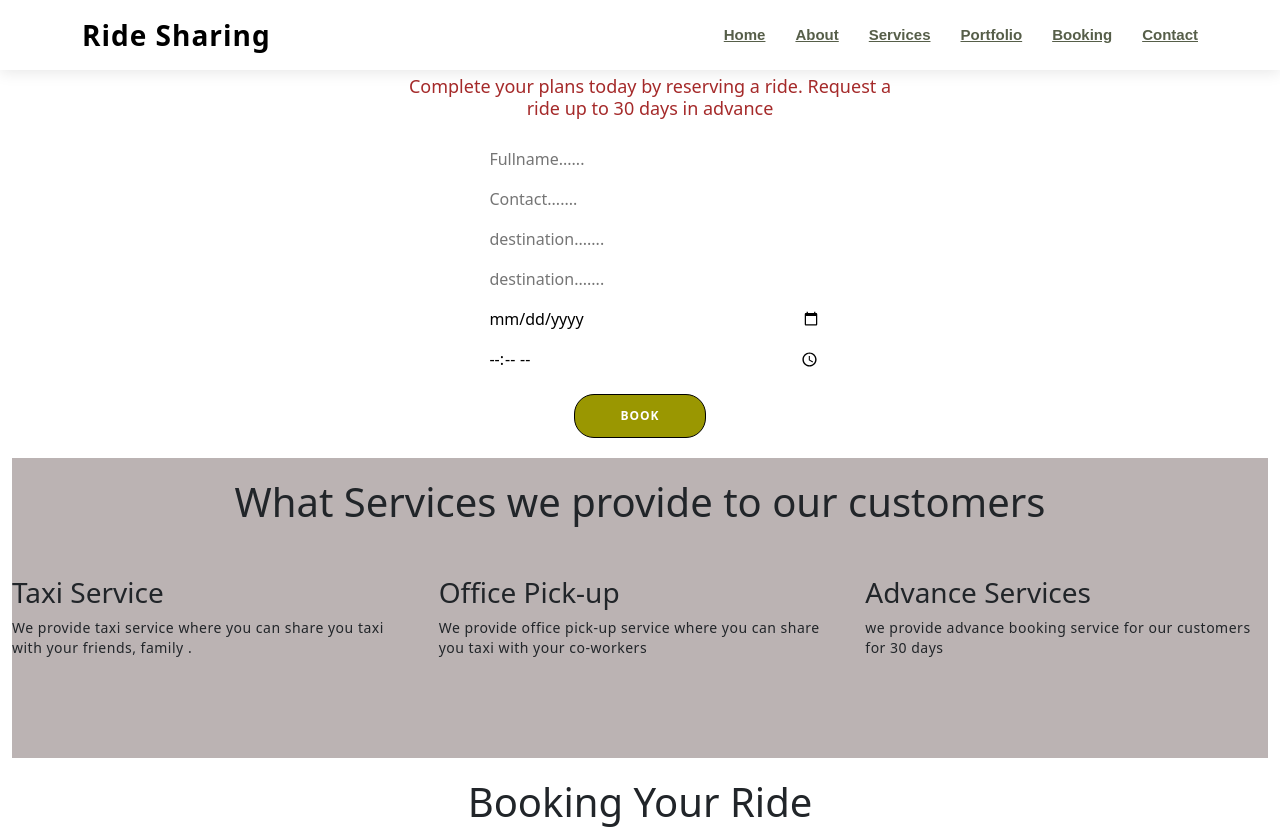
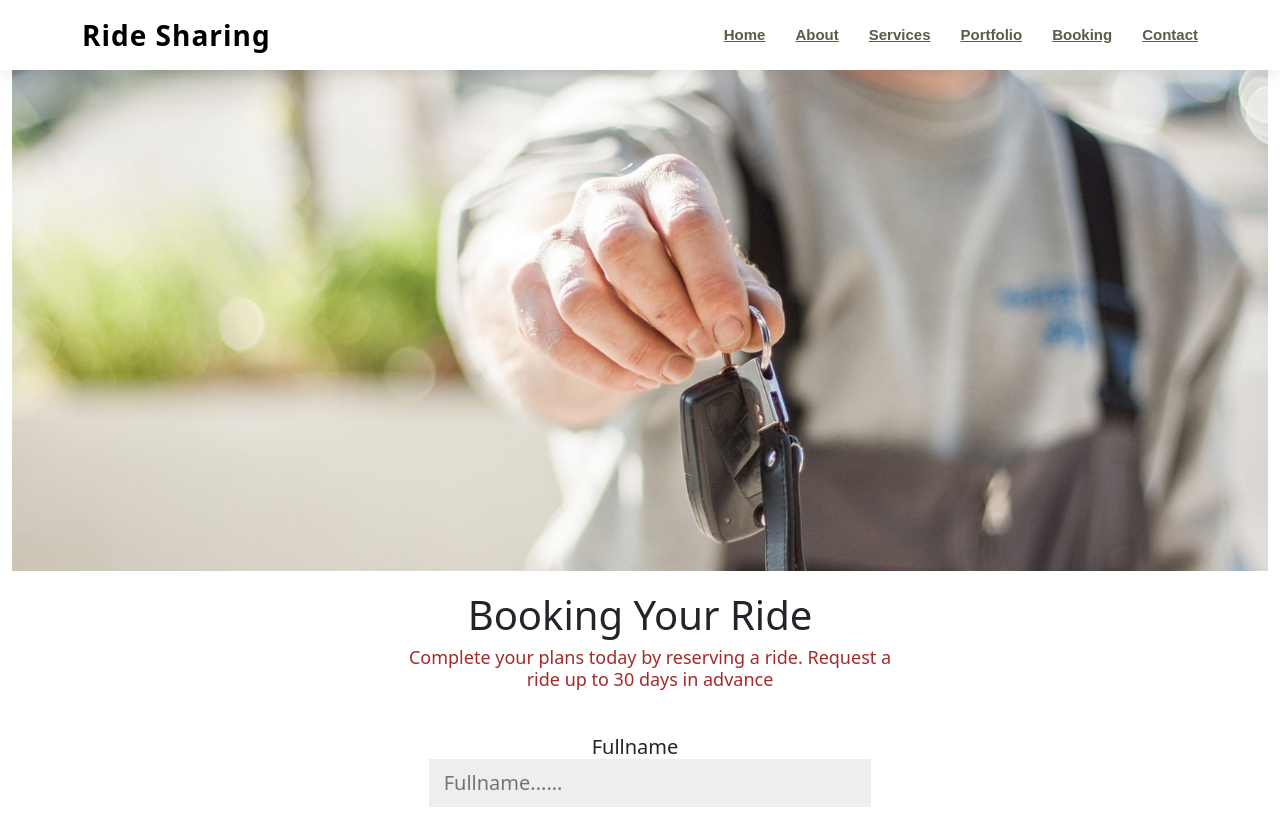
Before and after one commit to illumi-ni/RideSharing-Web, a React (Create React App) app: page /booking in a window 1280 px wide. Shown: the top 829 px of the page. Built offline with nearby package versions, Linux system fonts and the light colour scheme.

Commit message:
changes in about page

```diff
--- a/src/App.js
+++ b/src/App.js
@@ -60,25 +60,18 @@ function App() {
           </Route>
 
           <Route path ="/About">
-
           <Header/>
-
           <About/>
           <Footer/>
           </Route>
 
-          <Route path ="/home">
+          <Route path ="/">
           <Header/>
           <Home/>
           <Footer/>
-
           </Route>
 
-
-
-
           <Route path ="/test">
-
           <Test/>
           </Route>
 
--- a/src/Home.css
+++ b/src/Home.css
@@ -171,40 +171,40 @@
 /*--------------------------------------------------------------
 # About
 --------------------------------------------------------------*/
-.about{
+.about1{
   margin: 50px;
 }
-.about .content h1 {
+.about1 .content h1 {
   font-weight: 500;
-  font-size: 48px;
+  font-size: 40px;
   line-height: 60px;
   margin-bottom: 20px;
   margin-left: 60px;
   text-transform: uppercase;
 }
 
-.about .content h3 {
+.about1 .content h3 {
   font-weight: 500;
   line-height: 32px;
   font-size: 24px;
 }
-.about .content h4 {
+.about1 .content h4 {
   font-weight: 300;
   line-height: 32px;
   font-size: 20px;
   margin-left: 30px;
 }
-.about .content ul {
+.about1 .content ul {
   list-style: none;
   padding: 0;
 }
 
-.about .content ul li {
+.about1 .content ul li {
   padding: 10px 0 0 28px;
   position: relative;
 }
 
-.about .content ul i {
+.about1 .content ul i {
   left: 0;
   top: 7px;
   position: absolute;
@@ -212,7 +212,7 @@
   color: #d9232d;
 }
 
-.about .content p:last-child {
+.about1 .content p:last-child {
   margin-bottom: 0;
 }
 .videoCard{
--- a/src/Home.js
+++ b/src/Home.js
@@ -81,7 +81,7 @@ function Home(props) {
             </section>
 
     <main id="main">
-            <section id="about" class="about">
+            <section id="about1" class="about1">
             <div class="container">
 
                 <div class="row content">
--- a/src/booking.js
+++ b/src/booking.js
@@ -53,65 +53,12 @@ SendItems=(e)=>{
             // <div style={{ backgroundImage: `url(${car})`, backgroundRepeat: 'no-repeat' }}>
             <div className="container-fluid">
                 <div className ="jumbotron text-center">
-                    {/* <div style={{ backgroundImage: `url(${car})`, backgroundRepeat: 'no-repeat' }}></div>
-                            {/* <h1>My First Bootstrap Page</h1>
-                            <p>Resize this responsive page to see the effect!</p> */}
-                            <div className="Booking">
-                <div className="row">
-                    <div className="  col-sm-3"></div>
-                    <div className="Booking_container  col-sm-6">
-                    <form>
-                        <h1>Booking Your Ride</h1>
-                        <h4>Complete your plans today by reserving a ride. Request a ride up to 30 days in advance</h4>
 
-
-                                <input type="text" placeholder="Fullname...... " name="fullname"  value={this.state.fullname} onChange={this.ChangeItems}required />
-
-
-                                <input type="text" placeholder="Contact......." name="phone"   value={this.state.phone} onChange={this.ChangeItems}required />
-
-                                <input type="text" placeholder="destination......." name="from"  value={this.state.from} onChange={this.ChangeItems} required />
-
-                                <input type="text" placeholder="destination......." name="to"   value={this.state.to} onChange={this.ChangeItems}required />
-
-                                <input type="date" placeholder="Date......." name="dob"   value={this.state.dob} onChange={this.ChangeItems}required />
-
-                                <input type="time" placeholder="Time......." name="time"  value={this.state.time} onChange={this.ChangeItems} required />
-
-
-                            <button type="submit" className='Book_btn' onClick={this.SendItems}>Book</button>
-
-
-
-                        </form>
-                    </div>
-
-                    </div>
+                <img src='./hire.jpg' alt='car' className='img-fluid' style={{width:"100%"}}/>
 
                 </div>
 
-                    {/* {<img src='./hire.jpg' alt='car' className='img-fluid' style={{width:"100%"}}/> } */}
 
-                </div>
-
-                <div className=" jumbotron booking">
-                    <div className="row">
-                        <h1>What Services we provide to our customers</h1>
-                        <div className=" col-sm-4">
-                            <h3 >Taxi Service </h3>
-                            <p >We provide taxi service where you can share you taxi with your friends, family .</p>
-                        </div>
-                        <div className=" col-sm-4">
-
-                            <h3>Office Pick-up </h3>
-                            <p>We provide office pick-up service where you can share you taxi with your co-workers </p>
-                        </div>
-                        <div className=" col-sm-4">
-                            <h3>Advance Services</h3>
-                            <p>we provide advance booking service for our customers for 30 days </p>
-                        </div>
-                    </div>
-                 </div>
                 <div className="Booking">
                 <div className="row">
                     <div className="  col-sm-3"></div>
```
